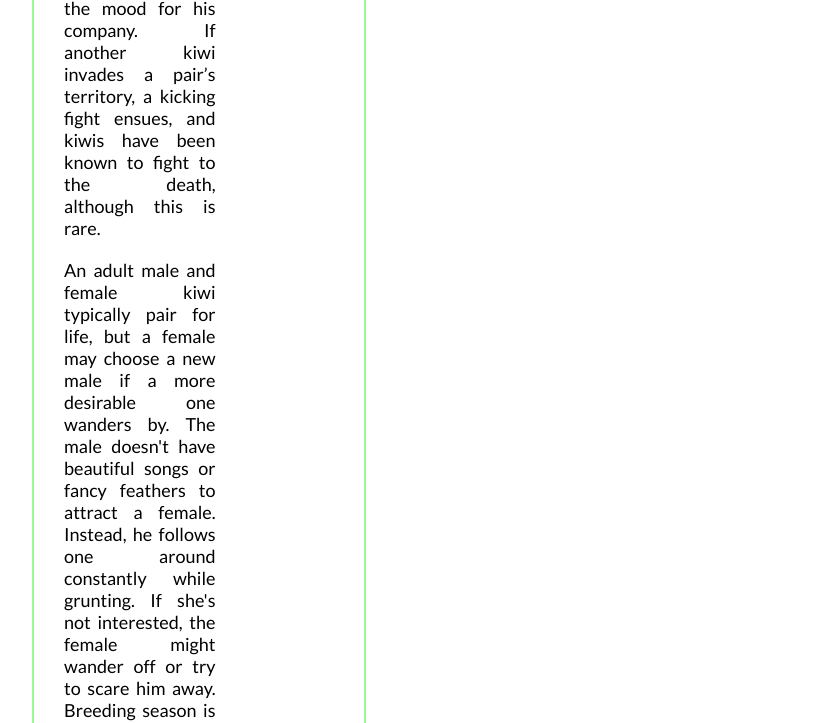
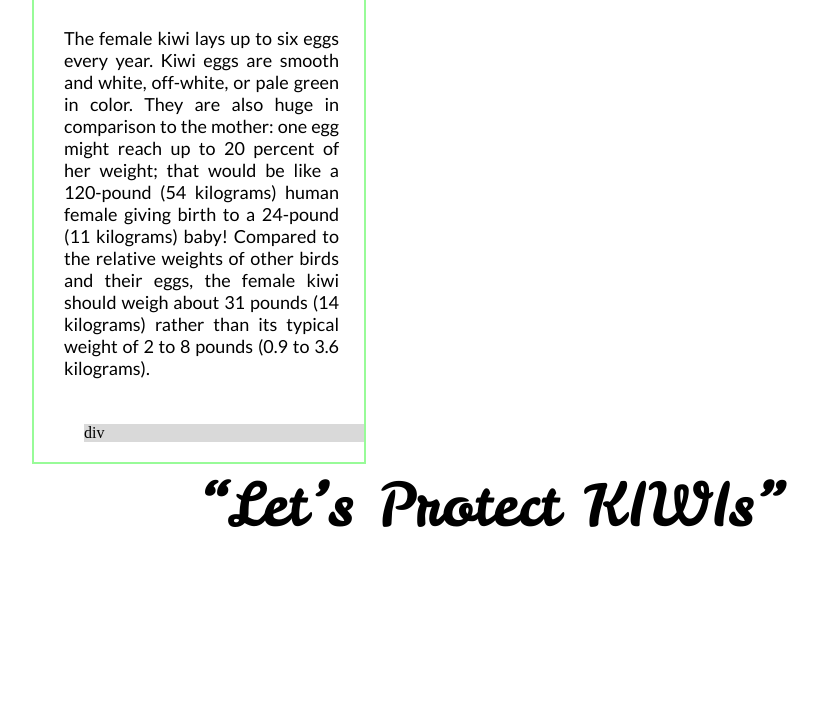
Before and after one commit to randular/kiwi-site-randula, a plain HTML site: page index.html in a window 1280 px wide. Shown: the part 2673-3396 px from the top of the page, without its empty margins (156-974 px from the left). After the commit the page ends 3226 px from the top, so only its background shows below. Drawn offline with Linux system fonts and the light colour scheme.

Commit message:
update the layout of summary

```diff
--- a/index.html
+++ b/index.html
@@ -30,9 +30,7 @@
     </div>
     <div id="detail-desc-cont-outer">
         <div id="detail-desc-cont-inner-left">
-            <div class="square-point">
-
-            </div>
+            <div class="square-point"></div>
             <div class="sub-title">
                 HABITAT AND DIET
             </div>
@@ -44,40 +42,35 @@
                 dug early in the season, become overgrown at the entrance to provide great camouflage by the time the
                 female is ready to lay her eggs.
             </div>
-            <div class="square-point">
-
-            </div>
+            <div class="square-point"></div>
             <div class="sub-title">
                 FAMILY LIFE
             </div>
+
             <div class="sub-title-desc">
-                <div>
                 Kiwi pairs use gentle grunts and snuffles with each other and their chicks, and males purr during
                 mating. Pairs do fight, and the larger female may kick the male away if she is not in the mood for
                 his company. If another kiwi invades a pair’s territory, a kicking fight ensues, and kiwis have been
                 known to fight to the death, although this is rare.
             </div>
-                <div class="second-sub-para">
+            <div class="sub-title-desc">
                 An adult male and female kiwi typically pair for life, but
                 a female may choose a new male if a more desirable one wanders by. The male doesn't have beautiful
                 songs or fancy feathers to attract a female. Instead, he follows one around constantly while
-                    grunting. If
-                    she's not interested, the female might wander off or try to scare him away. Breeding season is late
-                    winter to early summer. Nests might be in hollow logs or in underground burrows dug by the male.
+                grunting. If she's not interested, the female might wander off or try to scare him away. Breeding season
+                is late winter to early summer. Nests might be in hollow logs or in underground burrows dug by the male.
             </div>
-                <div class="second-sub-para">
-                    The female kiwi lays up to six eggs every year. Kiwi eggs are smooth and white, off-white, or pale green
-                    in color. They are also huge in comparison to the mother: one egg might reach up to 20 percent of her
-                    weight; that would be like a 120-pound (54 kilograms) human female giving birth to a 24-pound (11
+            <div class="sub-title-desc">
+                The female kiwi lays up to six eggs every year. Kiwi eggs are smooth and white, off-white, or pale
+                green in color. They are also huge in comparison to the mother: one egg might reach up to 20 percent of
+                her weight; that would be like a 120-pound (54 kilograms) human female giving birth to a 24-pound (11
                 kilograms) baby! Compared to the relative weights of other birds and their eggs, the female kiwi
-                    should weigh about 31 pounds (14 kilograms) rather than its typical weight of 2 to 8 pounds (0.9 to 3.6
-                    kilograms).
-                </div>
-
+                should weigh about 31 pounds (14 kilograms) rather than its typical weight of 2 to 8 pounds (0.9 to
+                3.6 kilograms).
             </div>
         </div>
         <div id="detail-desc-cont-inner-right">
-
+            div
         </div>
     </div>
     <footer>
--- a/style/style.css
+++ b/style/style.css
@@ -43,12 +43,12 @@
 }
 
 #detail-desc-cont-inner-left {
-    width: 55%;
-    margin-right: 20px;
+    width: 500px;
+    padding-right: 25px;
 }
 
 #detail-desc-cont-inner-right {
-    width: 350px;
+    width: 370px;
     margin: 15px auto 20px 50px;
     background-color: #D9D9D9;
 }
@@ -91,4 +91,5 @@ footer {
     font-family: 'Leckerli One', sans-serif;
     padding-left: 350px;
     font-size: 60px;
+    position: relative;
 }
```
Lines whose indentation alone changed are shown as unchanged.
